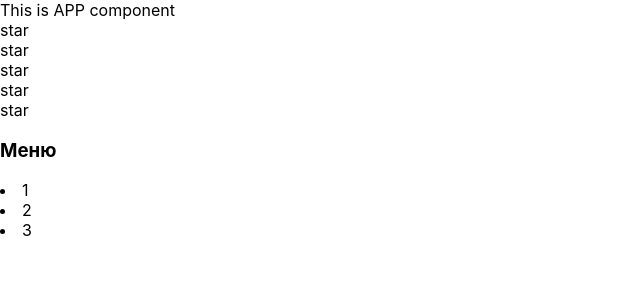
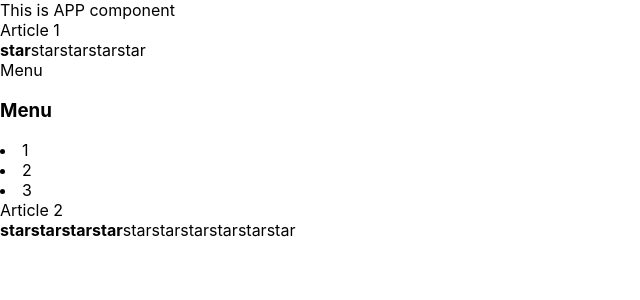
Before and after one commit to tenadopt/react-kkp, a React (Create React App) app: page / in a window 1280 px wide. Shown: the top 300 px of the page, without its empty margins (0-640 px from the left). Built offline with nearby package versions, Linux system fonts and the light colour scheme.

Commit message:
add new titles

```diff
--- a/src/App.tsx
+++ b/src/App.tsx
@@ -8,12 +8,15 @@ function App() {
     console.log("App rendering");
     return (
         <div>
-            This is APP component
-            <Rating/>
-            <Accordion/>
+            <div>This is APP component</div>
+            <div>Article 1</div>
+            <Rating value={1}/>
+            <Accordion title={"Menu"}/>
+            <div>Article 2</div>
+            <Rating value={4}/>
+
+            <Rating value={7}/>
         </div>
     );
 }
-
-
 export default App;
--- a/src/components/Accordion/Accordion.tsx
+++ b/src/components/Accordion/Accordion.tsx
@@ -2,12 +2,17 @@ import React from "react";
 import {AccordionTitle} from "./AccordionTitle";
 import {AccordionBody} from "./AccordionBody";
 
-export const Accordion = () => {
+type AccordionProps = {
+    title: string
+}
+
+export const Accordion = (props: AccordionProps) => {
     debugger
     console.log("Accordion rendering");
     return (
         <div>
-            <AccordionTitle/>
+            {props.title}
+            <AccordionTitle title={props.title}/>
             <AccordionBody/>
         </div>
     )
--- a/src/components/Accordion/AccordionTitle.tsx
+++ b/src/components/Accordion/AccordionTitle.tsx
@@ -1,9 +1,13 @@
 import React from "react";
 
-export const AccordionTitle = () => {
+type AccordionTitleType = {
+    title: string
+}
+
+export const AccordionTitle = (props: AccordionTitleType) => {
     debugger
     console.log("AccordionTitle rendering");
     return (
-        <h3>Меню</h3>
+        <h3>{props.title}</h3>
     )
 }
--- a/src/components/Rating/Rating.tsx
+++ b/src/components/Rating/Rating.tsx
@@ -1,16 +1,52 @@
 import React from "react";
 import {Star} from "../Star/Star";
 
-export function Rating() {
-    debugger
+type RatingProps = {
+    value: number
+}
+
+export const Rating = (props: RatingProps) => {
     console.log("Rating rendering");
-    return (
-        <>
-            <Star/>
-            <Star/>
-            <Star/>
-            <Star/>
-            <Star/>
-        </>
-    )
+    if (props.value==1) {return <>
+            <Star selected={true}/>
+            <Star selected={false}/>
+            <Star selected={false}/>
+            <Star selected={false}/>
+            <Star selected={false}/>
+        </>}
+    if (props.value==2) {return <>
+        <Star selected={true}/>
+        <Star selected={true}/>
+        <Star selected={false}/>
+        <Star selected={false}/>
+        <Star selected={false}/>
+    </>}
+    if (props.value==3) {return <>
+        <Star selected={true}/>
+        <Star selected={true}/>
+        <Star selected={true}/>
+        <Star selected={false}/>
+        <Star selected={false}/>
+    </>}
+    if (props.value==4) {return <>
+        <Star selected={true}/>
+        <Star selected={true}/>
+        <Star selected={true}/>
+        <Star selected={true}/>
+        <Star selected={false}/>
+    </>}
+    if (props.value==5) {return <>
+        <Star selected={true}/>
+        <Star selected={true}/>
+        <Star selected={true}/>
+        <Star selected={true}/>
+        <Star selected={true}/>
+    </>}
+    return <>
+        <Star selected={false}/>
+        <Star selected={false}/>
+        <Star selected={false}/>
+        <Star selected={false}/>
+        <Star selected={false}/>
+    </>
 }
--- a/src/components/Star/Star.tsx
+++ b/src/components/Star/Star.tsx
@@ -1,11 +1,12 @@
 import React from "react";
 
-export const Star = () => {
-    debugger
+type StarProps = {
+    selected: boolean
+}
+
+export const Star = (props: StarProps) => {
     console.log("Star is rendering");
     return (
-        <div>
-            star
-        </div>
+    props.selected === true ? <span><b>star</b></span> : <span>star</span>
     )
 }
```
